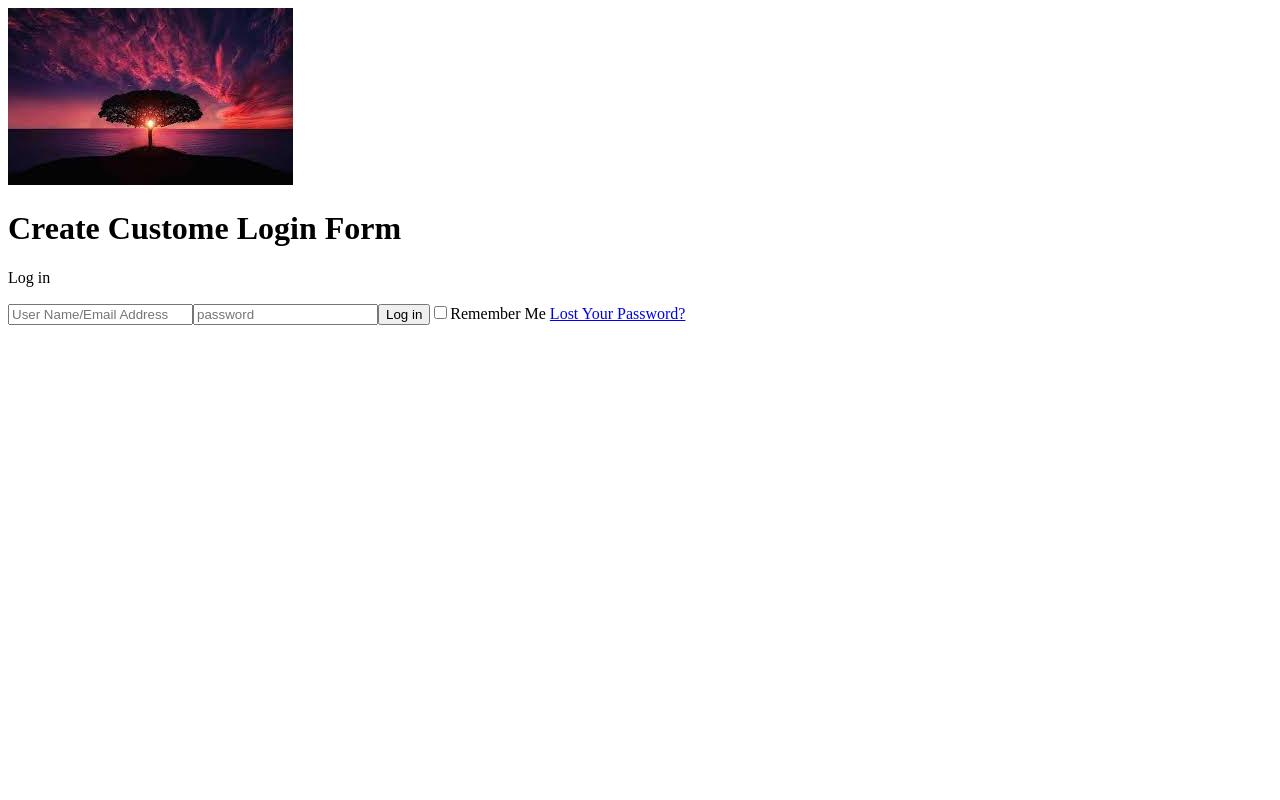
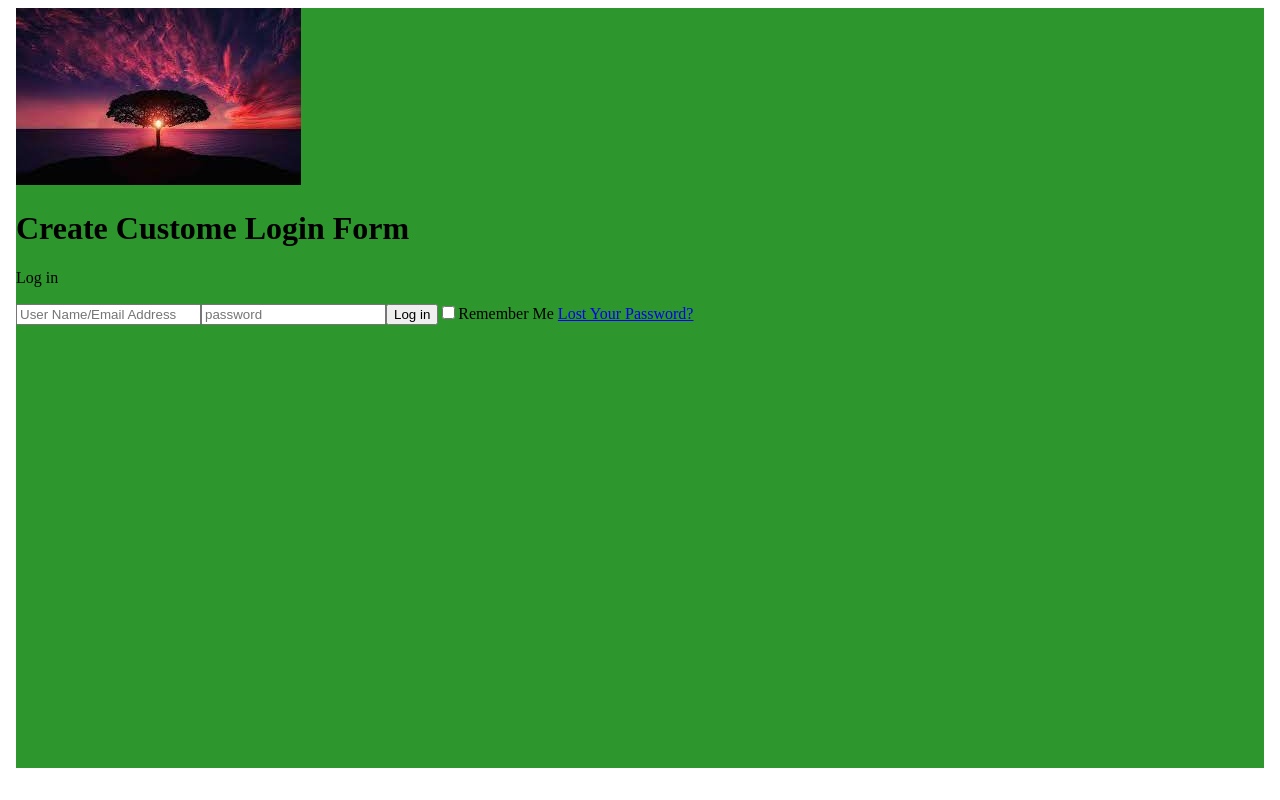
Before and after one commit to Lyndley/angularProject-Assignment8, an Angular app: page / in a window 1280 px wide. Built offline with nearby package versions, Linux system fonts and the light colour scheme.

Commit message:
fourth commit

```diff
--- a/src/app/login/login.component.html
+++ b/src/app/login/login.component.html
@@ -1,3 +1,4 @@
+<body>
 <div class="mainContainer">
     <div class="rightContainer">
         <img src="../../assets/download.jpg">
@@ -12,3 +13,4 @@
         <a href="#">Lost Your Password?</a>
     </div>
 </div>
+</body>
--- a/src/app/login/login.component.scss
+++ b/src/app/login/login.component.scss
@@ -0,0 +1,4 @@
+body{
+    background-color: rgba(0, 128, 0, 0.822);
+    height: 95vh
+}
```
